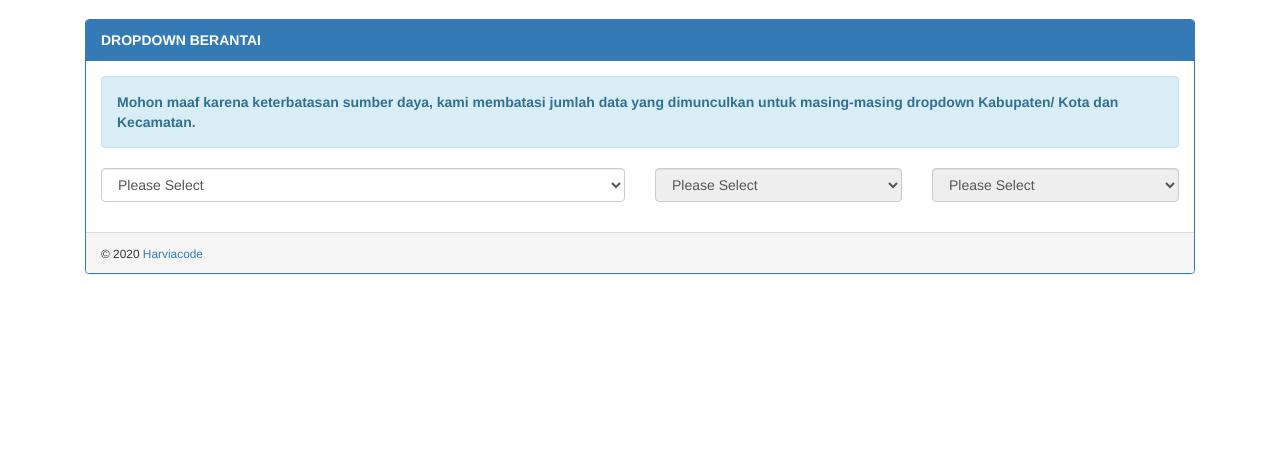
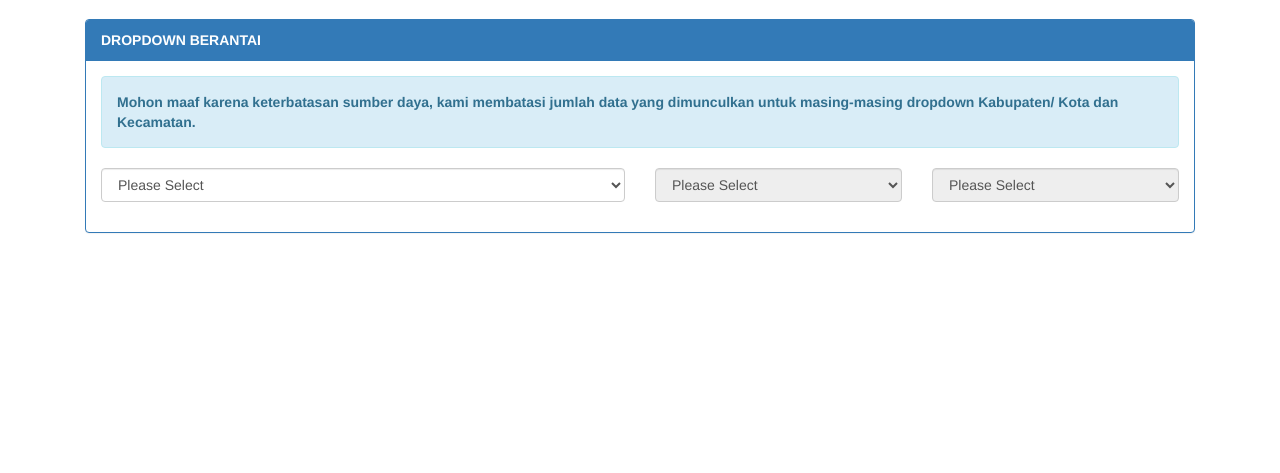
Before and after one commit to agungribowo/dropdown_berantai, a PHP site: page / in a window 1280 px wide. Shown: the part 51-524 px from the top of the page. Run offline with PHP 8.4, Linux system fonts and the light colour scheme; data comes from the database, SQL or seed files in the repository.

Commit message:
Update index.php

```diff
--- a/index.php
+++ b/index.php
@@ -120,7 +120,6 @@
                             </div>
                         </div>
                     </div>
-                    <div class="panel-footer"><small>© <?= date('Y') ?> <a href="https://harviacode.com" target="_blank">Harviacode</a></small></div>
                 </div>
             </div>
         </div>
```
